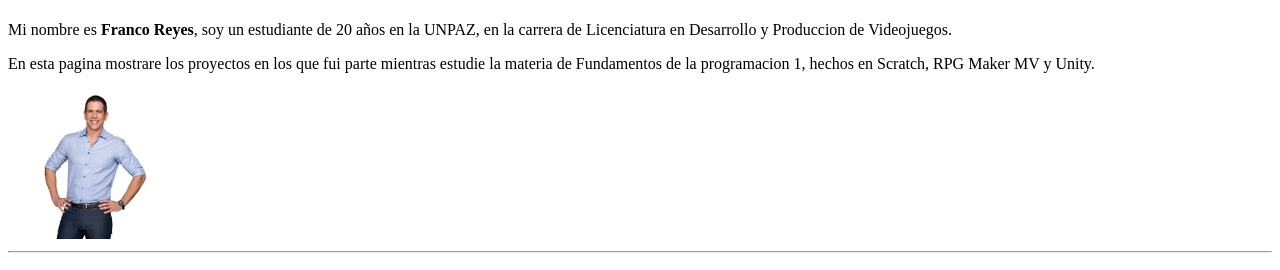
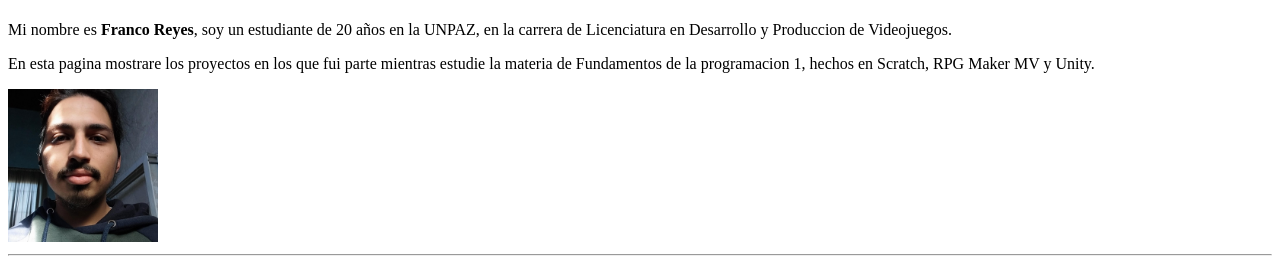
Before and after one commit to SrCandolio/Portfolio1, a plain HTML site: page index.html in a window 1280 px wide. Shown: the part 69-339 px from the top of the page. Drawn offline with Linux system fonts and the light colour scheme.

Commit message:
Update index.html

```diff
--- a/index.html
+++ b/index.html
@@ -18,7 +18,7 @@
 
 <p>Mi nombre es <strong>Franco Reyes</strong>, soy un estudiante de 20 años en la UNPAZ, en la carrera de Licenciatura en Desarrollo y Produccion de Videojuegos. </p>
 <p>En esta pagina mostrare los proyectos en los que fui parte mientras estudie la materia de Fundamentos de la programacion 1, hechos en Scratch, RPG Maker MV y Unity.</p>
-<img src="TipoJijeante.png" alt="Foto propia (cambiar despues)" width="150">
+<img src="seryo.jpg" alt="Foto propia (cambiar despues)" width="150">
 <hr>
 <h1 class="SubtitulosProyectos">Proyecto hecho en Scratch: "Chicken´s Road"</h1>
 <style>
```
